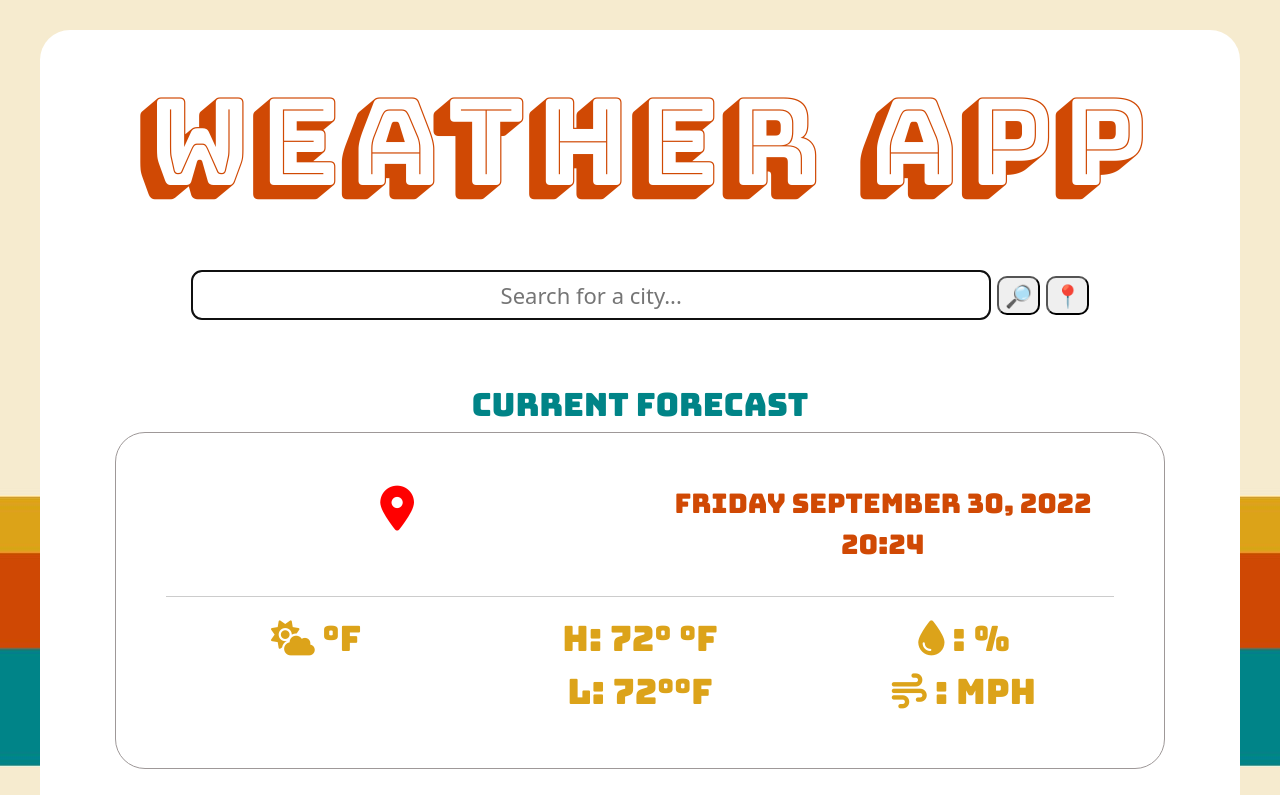
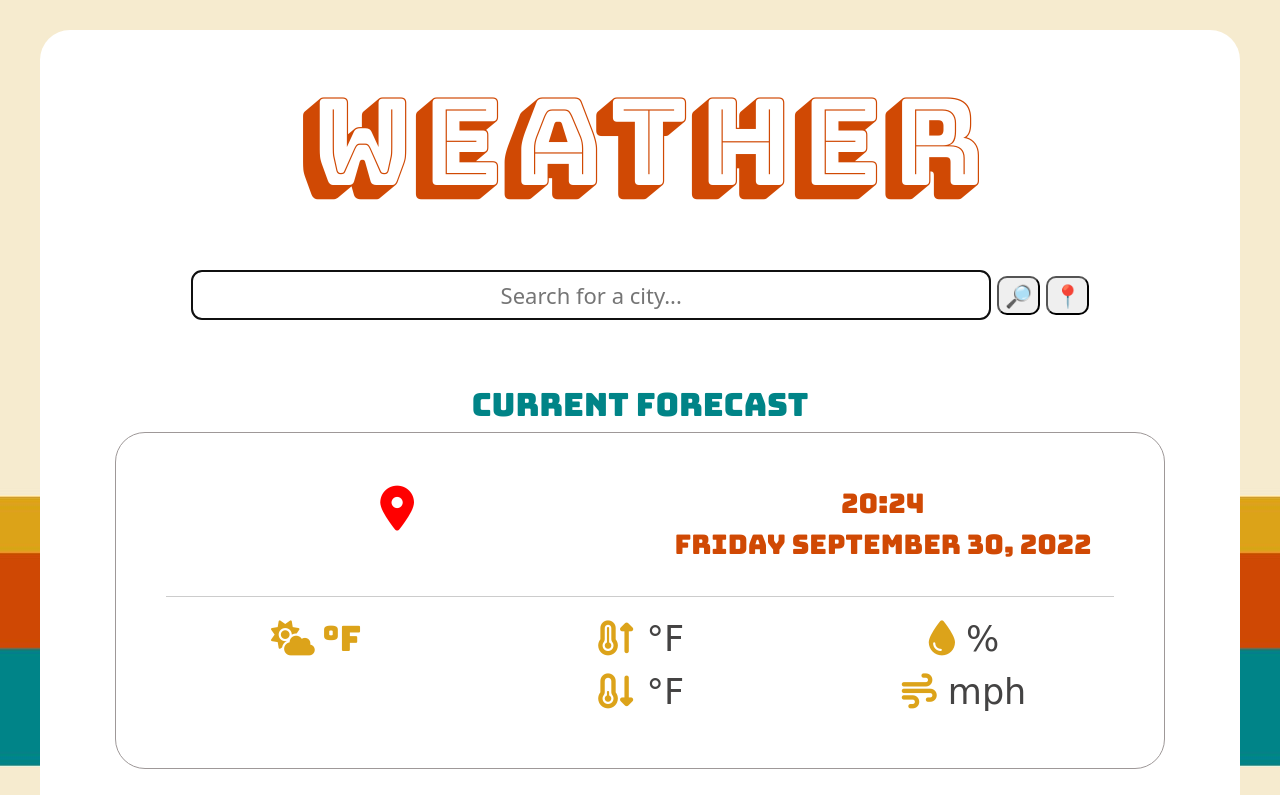
Before and after one commit to kelseytoczek/git-test-repository, a plain HTML site: page index.html in a window 1280 px wide. Shown: the top 795 px of the page. Drawn offline with nearby package versions, Linux system fonts and the light colour scheme; no server answers; a web font is replaced by a local one.

Commit message:
Updated H1 & title in HTML, updated High & Low temp icons, updated font for current forecast

```diff
--- a/index.html
+++ b/index.html
@@ -12,7 +12,7 @@
     <link rel="preconnect" href="https://fonts.googleapis.com">
 <link rel="preconnect" href="https://fonts.gstatic.com" crossorigin>
 <link href="https://fonts.googleapis.com/css2?family=Bungee&display=swap" rel="stylesheet">
-    <title>Weather App</title>
+    <title>Weather</title>
     <link
       href="https://cdn.jsdelivr.net/npm/bootstrap@5.2.1/dist/css/bootstrap.min.css"
       rel="stylesheet"
@@ -25,7 +25,7 @@
   <div class="container">
   <body>
     <h1>
-      Weather App
+      Weather
     </h1><br /><br />
 <form class="search-button" id="search-button">
     <div class="search">
@@ -56,16 +56,18 @@
 <hr>
 
 <div class="row">
-    <div class="col"><i class="fa-solid fa-cloud-sun"></i> <span class="temperature" id="temperature"></span
+    <div class="col"> <i class="fa-solid fa-cloud-sun"></i> <span class="temperature" id="temperature"></span
 			> °F
 			<div class="weather-text" id="description"></div>
           </div>
 
-          <div class="col">H: <span id="max-temp">72°</span> °F<br />
-          L: <span id="min-temp">72°</span>°F </div>
-          <div class="col"><i class="fa-solid fa-droplet"></i> : <span id="humidity"></span>%<br />
-            <i class="fa-solid fa-wind"></i> : <span id="wind"></span> mph</div>
-    </div></div><br />
+          <div class="col"><span class="current-temps"><i class="fa-solid fa-temperature-arrow-up"></i> <span id="max-temp"></span> °F<br /><i class="fa-solid fa-temperature-arrow-down"></i> <span id="min-temp"></span> °F</div>
+
+<div class="col"><span class="wind-humidity"><i class="fa-solid fa-droplet"></i> <span id="humidity"></span>%
+  <br />
+        <i class="fa-solid fa-wind"></i> <span id="wind"></span> mph</div></div>
+    </div></span></div></span>
+    <br />
 
     <h2>5-Day Weather Forecast</h2>
     <div class="weekly-container">
--- a/src/index.js
+++ b/src/index.js
@@ -42,7 +42,7 @@ let months = [
 
 let year = currentTime.getFullYear();
 
-dateElement.innerHTML = `${days[dayIndex]} ${months[monthIndex]} ${dayNumber}, ${year}<br /> ${hours}:${minutes}`;
+dateElement.innerHTML = `${hours}:${minutes} <br /> ${days[dayIndex]} ${months[monthIndex]} ${dayNumber}, ${year}`;
 
 ///
 
--- a/src/style.css
+++ b/src/style.css
@@ -1,8 +1,9 @@
 body {
   background: url("background.jpg");
   color: #444343;
-  margin-top: 8px;
+  margin-top: 10px;
   display: block;
+  text-align: center;
 }
 h1 {
   text-align: center;
@@ -36,6 +37,26 @@ h3 {
 .search-button {
   border-radius: 10px;
 }
+.fa-temperature-arrow-up {
+  color: #dca31a;
+}
+.fa-temperature-arrow-down {
+  color: #dca31a;
+}
+.current-temps {
+  color: #444343;
+  font-family: "Bungee Hairline", cursive;
+}
+.wind-humidity {
+  color: #444343;
+  font-family: "Bungee Hairline", cursive;
+}
+.fa-droplet {
+  color: #dca31a;
+}
+.fa-wind {
+  color: #dca31a;
+}
 .weather-container {
   color: rgb(54, 53, 53);
   font-family: "Bungee", cursive;
@@ -68,6 +89,7 @@ h3 {
   font-family: "Bungee", cursive;
   font-size: 35px;
   color: #dca31a;
+  text-align: center;
 }
 .weekly-container {
   color: #dca31a;
```
